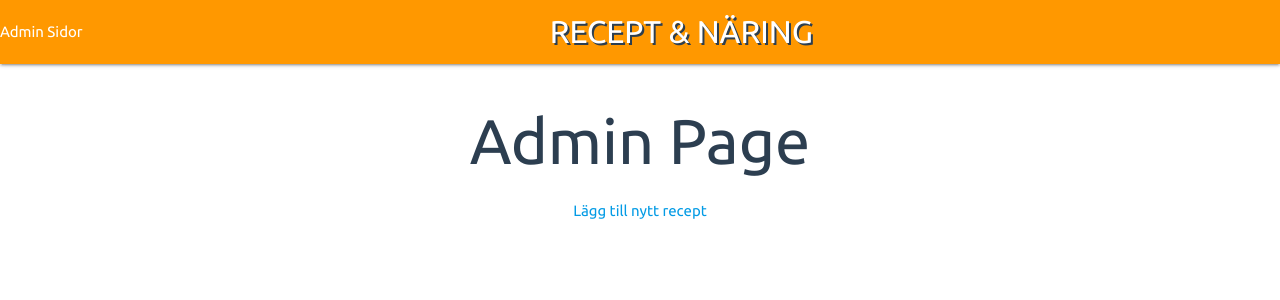
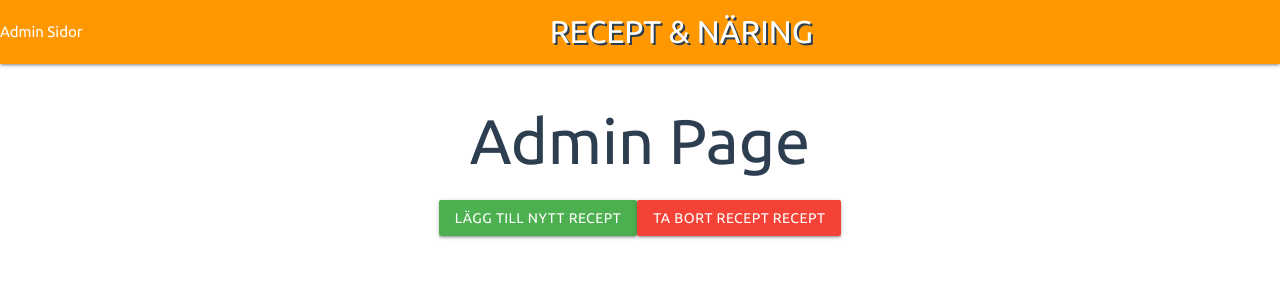
Before and after one commit to MikaelFeher/recipes-ui, a Vue app: page /admin in a window 1280 px wide. Shown: the top 300 px of the page. Built offline with nearby package versions, Linux system fonts and the light colour scheme; no server answers.

Commit message:
WIP - Adds admin pages with add recipe page and delete recipe page.

```diff
--- /dev/null
+++ b/src/components/admin/DeleteRecipe.vue
@@ -0,0 +1,41 @@
+<template>
+  <div id="delete-recipe">
+    <h1>Ta bort recept</h1>
+    <div class="row">
+      <div v-for="recipe in recipes" :key="recipe._id" class="col m3 recipe-box">
+        <h4>{{ recipe.name }}</h4>
+        <p>{{ recipe.description ? recipe.description : 'Ingen beskrivning' }}</p>
+        <button class="waves-effect waves-light btn red" @click="deleteRecipe(recipe._id)">Ta bort</button>
+      </div>
+    </div>
+  </div>
+</template>
+
+<script>
+import { mapState, mapActions } from 'vuex'
+
+export default {
+  name: 'DeleteRecipe',
+  data() {
+    return {
+      recipesToDelete: []
+    }
+  },
+  computed: {
+    ...mapState(['recipes'])
+  },
+  methods: {
+    deleteRecipe(recipe) {
+      console.log('recipe: ', recipe);
+    }
+  }
+
+}
+</script>
+
+<style scoped>
+.recipe-box {
+  height: 200px;
+}
+
+</style>
--- a/src/router.js
+++ b/src/router.js
@@ -5,6 +5,7 @@ import Home1 from '@/views/Home.1.vue'
 import RecipeDetails from '@/views/RecipeDetails.vue'
 import Admin from '@/views/admin/Admin.vue'
 import AddRecipe from '@/components/admin/AddRecipe.vue'
+import DeleteRecipe from '@/components/admin/DeleteRecipe.vue'
 
 
 
@@ -40,6 +41,11 @@ export default new Router({
       component: AddRecipe
     },
     {
+      path: '/admin/delete-recipe',
+      name: 'delete-recipe',
+      component: DeleteRecipe
+    },
+    {
       path: '*',
       redirect: '/'
     }
--- a/src/views/admin/Admin.vue
+++ b/src/views/admin/Admin.vue
@@ -1,7 +1,8 @@
 <template>
   <div id="admin">
     <h1>Admin Page</h1>
-    <router-link to="/admin/add-new-recipe">Lägg till nytt recept</router-link>
+    <router-link to="/admin/add-new-recipe" class="waves-effect waves-light btn green" >Lägg till nytt recept</router-link>
+    <router-link to="/admin/delete-recipe" class="waves-effect waves-light btn red" >Ta bort recept recept</router-link>
   </div>
 </template>
 
```
